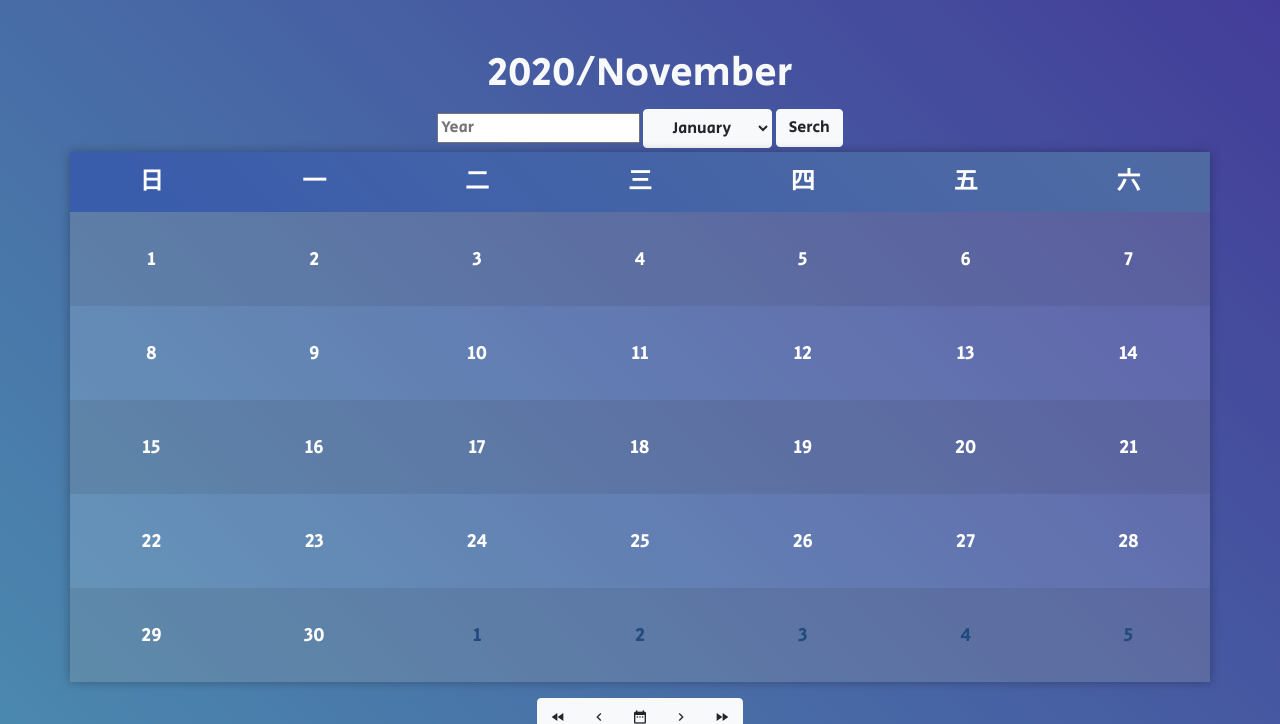
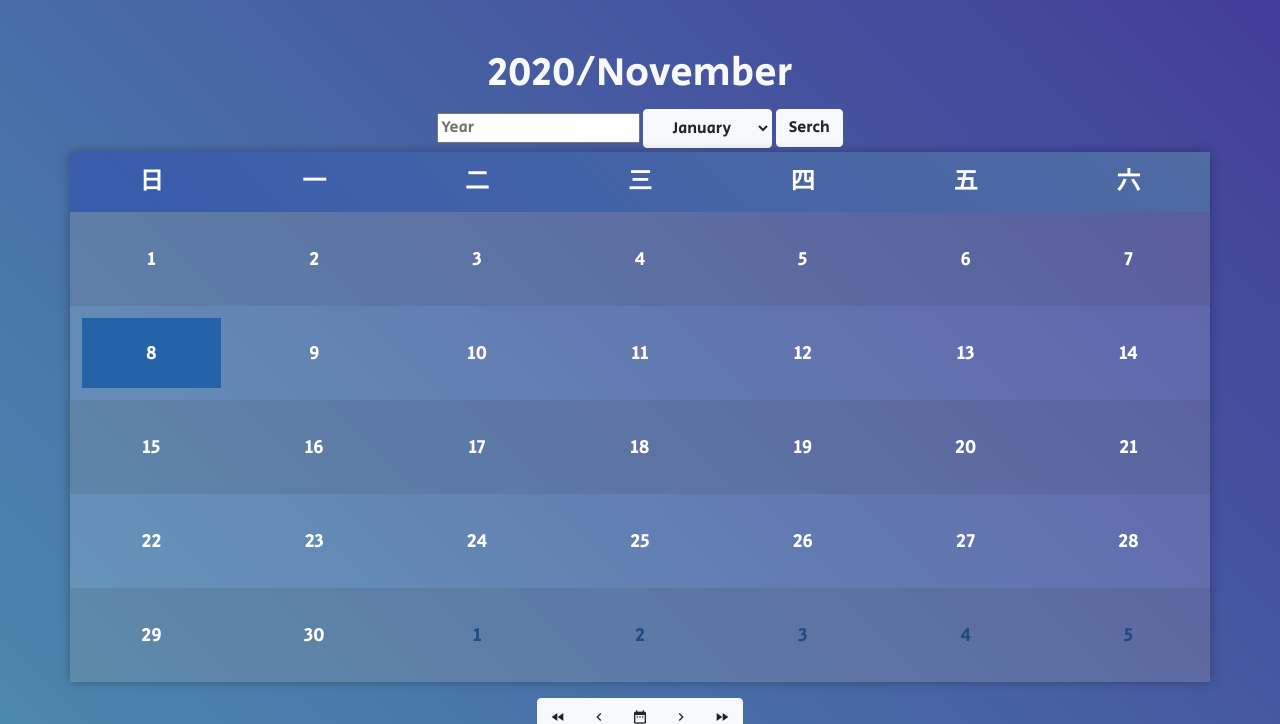
Before and after one commit to wdaweb/perpetual_calendar-ts04670223, a PHP site: page /calendar-my.php in a window 1280 px wide. Shown: the top 724 px of the page. Run offline with PHP 8.4, Linux system fonts and the light colour scheme.

Commit message:
增加今天日期顯示

```diff
--- a/calendar-my.php
+++ b/calendar-my.php
@@ -48,7 +48,14 @@
     width: 14%;
     line-height: 70px;
   }
-
+  td .T{
+    /* position: absolute;
+    left: 0;
+    top: 0;
+    right: 0;
+    bottom: 0;  */
+    background-color: #2463a7;
+  }
   tr:nth-child(odd) {
     background-color: rgba(0, 0, 0, 0.1);
   }
@@ -253,14 +260,18 @@
           for ($j = 0; $j < 7; $j++) {
             echo "<td class='holM'>";
             $date='';
-            if ($i == 0 && $j < $starDayweek) {
+            if ($year == date('Y') && $thiM == date('m') && (($i * 7) + ($j + 1)) == date('j')) { //標註今日
+              echo "<div class='T'>" . date('j') . "</div>";
+            }
+            elseif($i == 0 && $j < $starDayweek) {
               $lM='';
               $lM=($j+1+$onMoth-$starDayweek);
               echo "<div class='c'>{$lM}</div>";
             } elseif ((($i * 7) + ($j + 1) - $starDayweek) > $monthDays) {
               $NM=$j-$monthLastDay;
               echo "<div class='c'>$NM</div>";
-            } else {
+            }
+            else {
               echo ($i * 7) + ($j + 1) - $starDayweek;
               $date=(($i * 7) + ($j + 1) - $starDayweek);
             }
```
